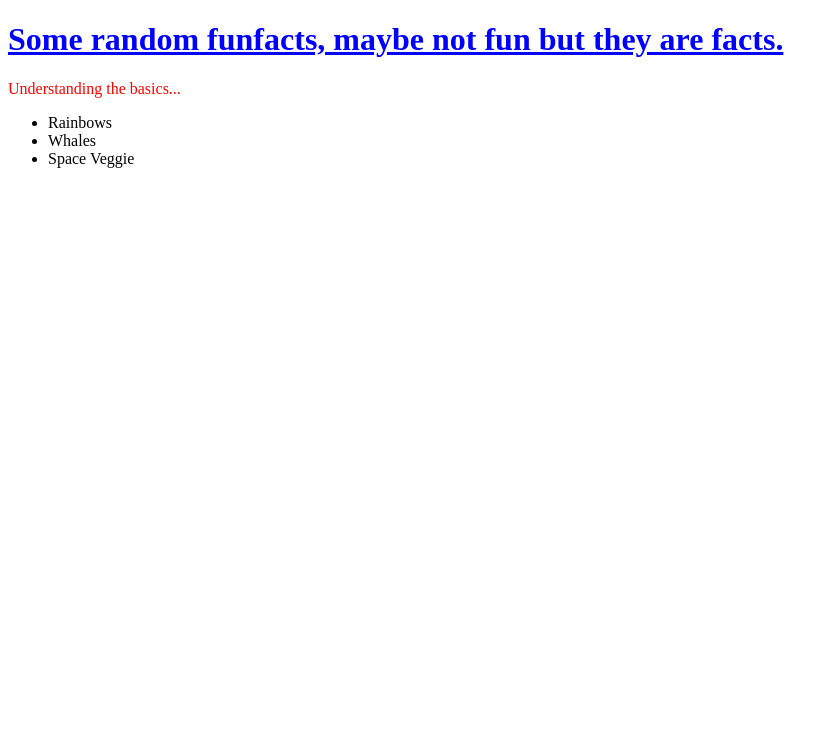
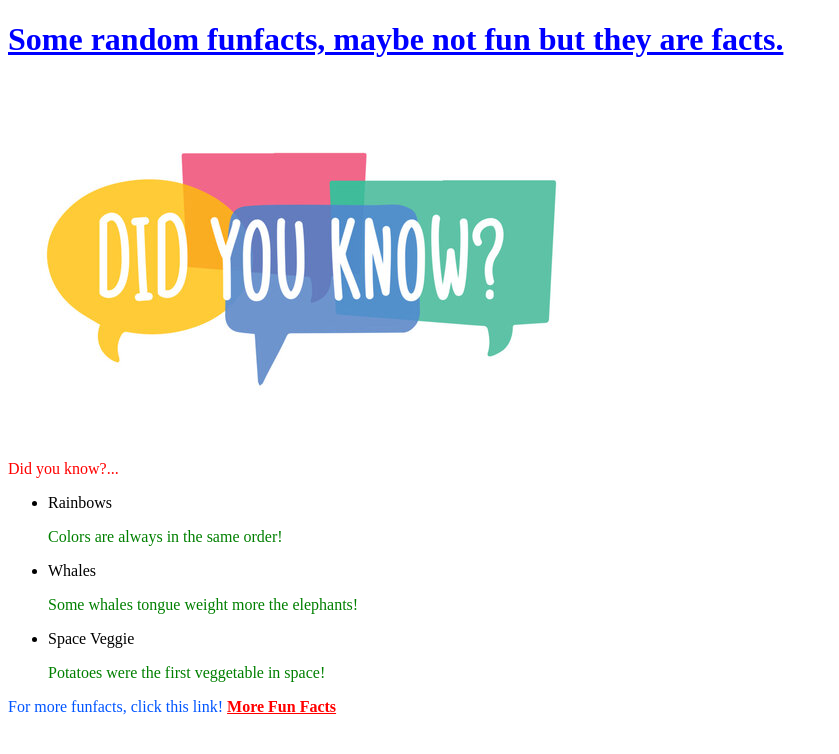
Before and after one commit to NoahxAyyubi/Task-3, a plain HTML site: page index.html in a window 1280 px wide. Shown: the whole page, without its empty margins (0-839 px from the left). Drawn offline with Linux system fonts and the light colour scheme.

Commit message:
first commit

```diff
--- a/index.css
+++ b/index.css
@@ -7,3 +7,14 @@ h1 {
 p {
     color: green;
 }
+.more-fun-facts {
+    color: rgb(0, 85, 255)
+}
+.more-fun-facts a {
+    color: red; /* Color for the link */
+    font-weight: bold; /* Make the link text bold */
+}
+
+.more-fun-facts a:hover {
+    color: blue; /* Color for the link when hovered */
+}
--- a/index.html
+++ b/index.html
@@ -11,17 +11,20 @@
 <body>
 
 <h1>Some random funfacts, maybe not fun but they are facts.</h1>
-
-<p style="color: red;">Understanding the basics...</p>
+<img src="resources/360_F_523619833_hneRYppqQdCuS4mFbapv0vGQJJ78jk33.jpg">
+<p style="color: red;">Did you know?...</p>
 
 
 <ul>
     <li>Rainbows</li>
+    <p>Colors are always in the same order!</p>
     <li>Whales</li>
+    <p>Some whales tongue weight more the elephants!</p>
     <li>Space Veggie</li>
+    <p>Potatoes were the first veggetable in space!</p>
 </ul>
 
-
+<p class="more-fun-facts">For more funfacts, click this link! <a href= "https://www.sciencefocus.com/science/fun-facts"target="_blank">More Fun Facts</a></p>
 
 
 
```
Also changed, not shown: resources/360_F_523619833_hneRYppqQdCuS4mFbapv0vGQJJ78jk33.jpg (added).
